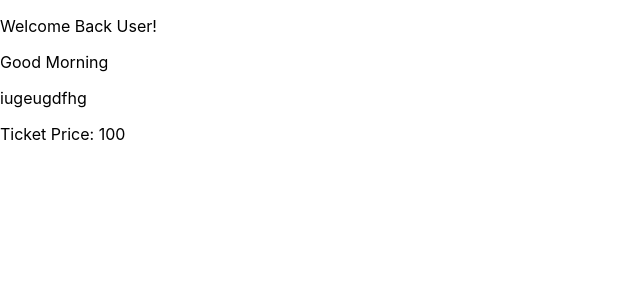
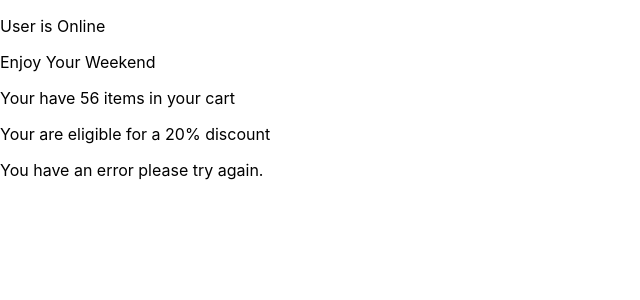
Before and after one commit to sourav7274/NeogP, a React (Create React App) app in the folder CW/test1/: page / in a window 1280 px wide. Shown: the top 300 px of the page, without its empty margins (0-640 px from the left). Built offline with nearby package versions, Linux system fonts and the light colour scheme.

Commit message:
IR1.7_HW1

```diff
--- a/CW/test1/src/App.js
+++ b/CW/test1/src/App.js
@@ -1,43 +1,35 @@
 
 import './App.css';
 
-const Message = ({isLoggin}) => {
-  // if(isLoggin)
-  // {
-  //   return <p>Welcome back,User</p>
-  // }
-  // else{
-  //   return <p>Please Login to continue</p>
-  // }
-
-  return isLoggin ? <p>Welcome Back User!</p> : <p>Please Login to continue</p>
+const UserStatus = ({isOnline}) => {
+  return isOnline?<p>User is Online</p> : <p>User is Offline</p>
 }
 
-const Greeting = ({isMorning}) => {
-  return <p>{isMorning ? "Good Morning": "Good Eveinig" }</p>
+const DayOfWeek = ({isWeekend}) => {
+  return isWeekend ? <p>Enjoy Your Weekend</p> : <p>Have a great day</p>
 }
 
-const ShowNoti = ({noti}) => {
-  return <div>{noti && <p>{noti}</p>}</div>
+const Shoppingcart = ({itemCount}) => {
+  return itemCount!==0 ? <p>Your have {itemCount} items in your cart</p>: <p>Your cart is empty</p>
 }
-
-const TicketPricing = ({passangerAge}) =>{
-  let price = 100
-
-  return(
+const DiscountOffer =({isPrimeMember}) => {
+  return isPrimeMember ? <p>Your are eligible for a 20% discount</p>:<p>Become a prime member for exclusive discounts</p>
+}
+const ShowError = ({showErorr}) =>{
+  return (
     <div>
-      {passangerAge > 60 ? <p>Ticket Price: {price - price*0.15}</p> : <p>Ticket Price: {price}</p>}
+      {showErorr && <p>You have an error please try again.</p>}
     </div>
   )
 }
-
 function App() {
   return (
     <div>
-     <Message isLoggin={true} />
-     <Greeting isMorning={true} />
-     <ShowNoti noti="iugeugdfhg" />
-     <TicketPricing passangerAge={50} />
+      <UserStatus isOnline={true} />
+      <DayOfWeek isWeekend={true} />
+      <Shoppingcart itemCount={56} />
+      <DiscountOffer isPrimeMember={true} />
+      <ShowError showErorr={"jgbeiug"} />
     </div>
   );
 }
```
